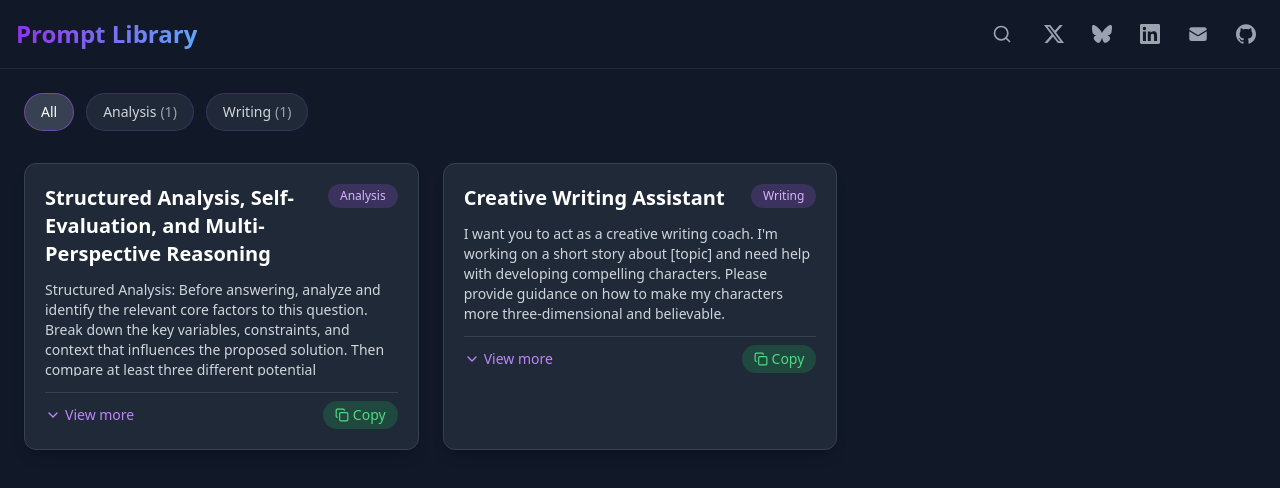
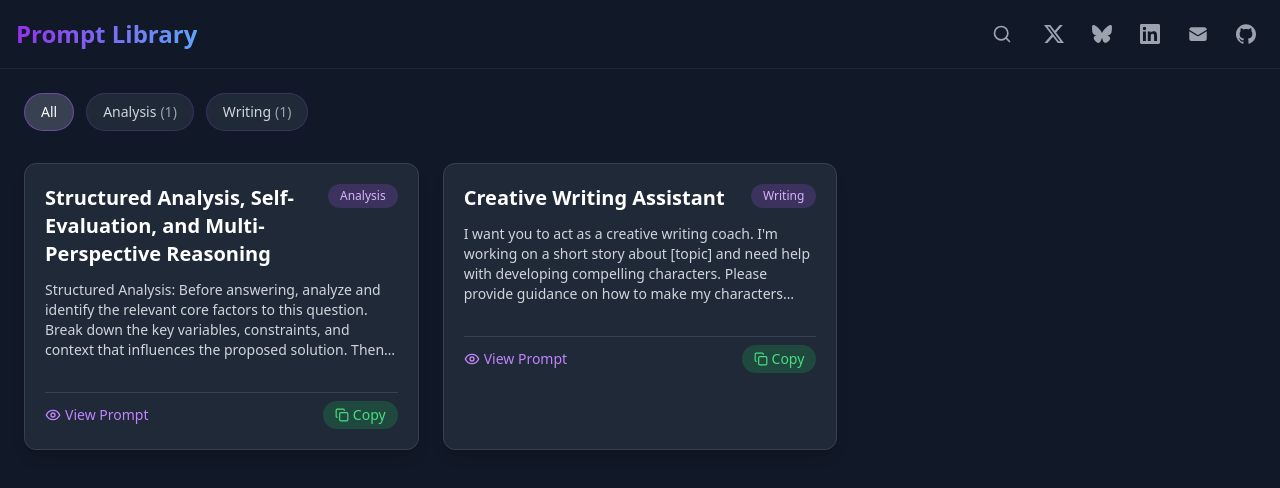
Before and after one commit to 0fflineDocs/Prompt-Library, a React (Vite) app: page / in a window 1280 px wide. Shown: the top 488 px of the page. Built offline with nearby package versions, Linux system fonts and the light colour scheme.

Commit message:
Update PromptCard.tsx

```diff
--- a/src/components/ui/PromptCard.tsx
+++ b/src/components/ui/PromptCard.tsx
@@ -1,13 +1,14 @@
 import React, { useState } from 'react';
-import { ChevronDown, ChevronUp, Copy, Check } from 'lucide-react';
+import { Eye, Copy, Check } from 'lucide-react';
 import { Prompt } from '../../types';
+import PromptModal from './PromptModal';
 
 interface PromptCardProps {
   prompt: Prompt;
 }
 
 const PromptCard: React.FC<PromptCardProps> = ({ prompt }) => {
-  const [isExpanded, setIsExpanded] = useState(false);
+  const [isModalOpen, setIsModalOpen] = useState(false);
   const [isCopied, setIsCopied] = useState(false);
 
   const handleCopy = () => {
@@ -17,6 +18,7 @@ const PromptCard: React.FC<PromptCardProps> = ({ prompt }) => {
   };
 
   return (
+    <>
       <div className="bg-gray-800 rounded-xl overflow-hidden border border-gray-700 hover:border-purple-500/50 transition-all duration-300 shadow-lg">
         <div className="p-5">
           <div className="flex justify-between items-start mb-3">
@@ -26,38 +28,19 @@ const PromptCard: React.FC<PromptCardProps> = ({ prompt }) => {
             </span>
           </div>
 
-        <div className={`overflow-hidden transition-all duration-300 ${isExpanded ? 'max-h-96' : 'max-h-24'}`}>
-          <p className="text-gray-300 text-sm mb-4">
+          <div className="h-24 overflow-hidden">
+            <p className="text-gray-300 text-sm mb-4 line-clamp-4">
               {prompt.content}
             </p>
-
-          {isExpanded && (
-            <div className="flex flex-wrap gap-2 mt-4">
-              {prompt.tags.map((tag) => (
-                <span key={tag} className="text-xs bg-gray-700 text-gray-300 px-2 py-1 rounded">
-                  #{tag}
-                </span>
-              ))}
-            </div>
-          )}
           </div>
 
           <div className="flex justify-between items-center mt-4 pt-2 border-t border-gray-700">
             <button
-            onClick={() => setIsExpanded(!isExpanded)}
+              onClick={() => setIsModalOpen(true)}
               className="text-sm text-purple-400 hover:text-purple-300 flex items-center gap-1"
             >
-            {isExpanded ? (
-              <>
-                <ChevronUp size={16} />
-                Hide
-              </>
-            ) : (
-              <>
-                <ChevronDown size={16} />
-                View more
-              </>
-            )}
+              <Eye size={16} />
+              View Prompt
             </button>
 
             <button
@@ -83,6 +66,16 @@ const PromptCard: React.FC<PromptCardProps> = ({ prompt }) => {
           </div>
         </div>
       </div>
+
+      {isModalOpen && (
+        <PromptModal
+          prompt={prompt}
+          onClose={() => setIsModalOpen(false)}
+          onCopy={handleCopy}
+          isCopied={isCopied}
+        />
+      )}
+    </>
   );
 };
 
```
Lines whose indentation alone changed are shown as unchanged.
